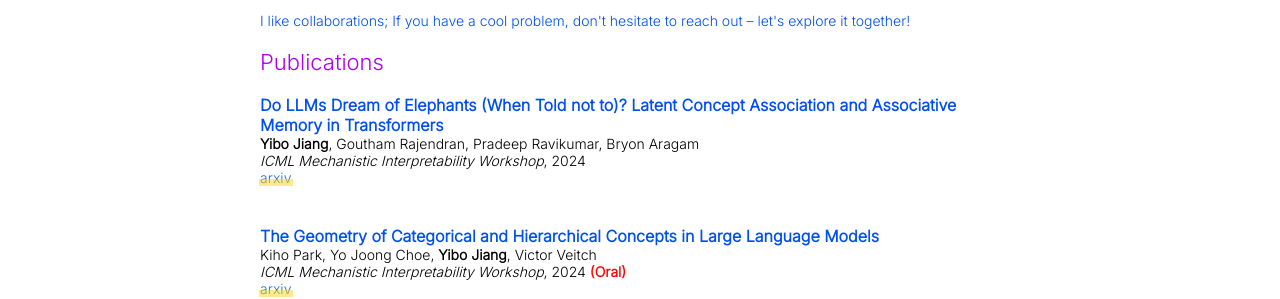
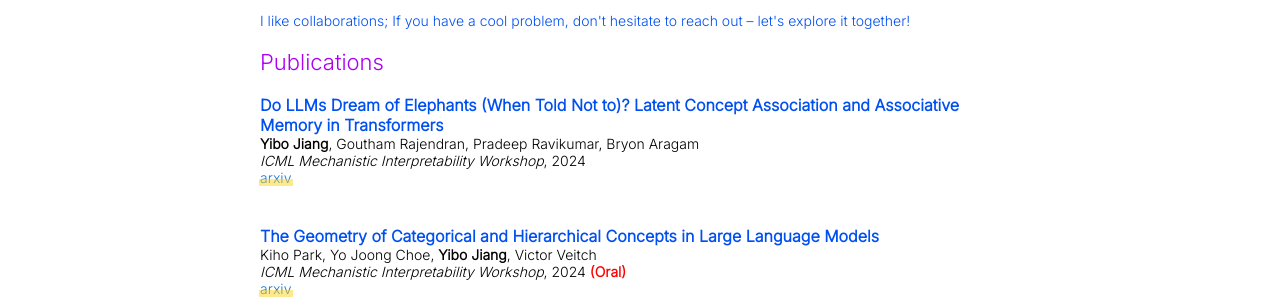
Before and after one commit to ybjiaang/ybjiaang.github.io, a Jekyll site: the page built from _posts/2024-7-01-memory-llm.markdown, in a window 1280 px wide. Shown: the part 519-818 px from the top of the page. Built offline with Jekyll 4.4.1, drawn with Linux system fonts in a browser that asks for light colours.

```diff
--- a/_posts/2024-7-01-memory-llm.markdown
+++ b/_posts/2024-7-01-memory-llm.markdown
@@ -1,6 +1,6 @@
 ---
 layout: post
-title:  "Do LLMs Dream of Elephants (When Told not to)? Latent Concept Association and Associative Memory in Transformers"
+title:  "Do LLMs Dream of Elephants (When Told Not to)? Latent Concept Association and Associative Memory in Transformers"
 date:   2024-06-30
 categories: research
 author: "Yibo Jiang"
```
